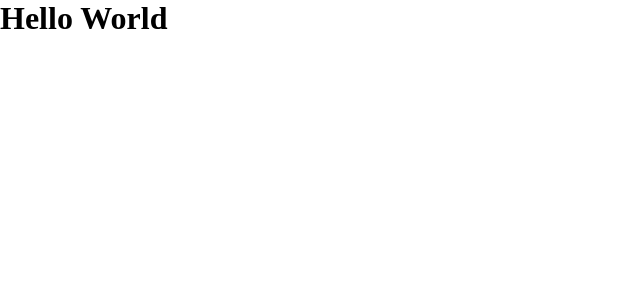
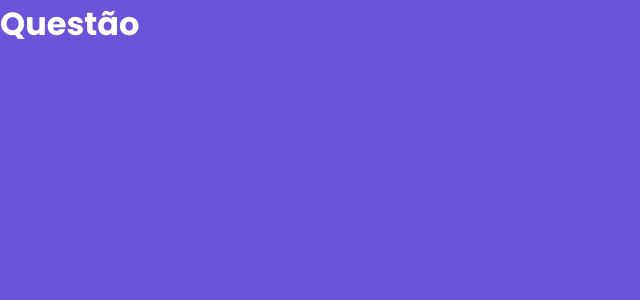
Before and after one commit to neanderdev/projeto-nextjs-quiz, a Next.js app: page / in a window 1280 px wide. Shown: the top 300 px of the page, without its empty margins (0-640 px from the left). Built offline with nearby package versions, Linux system fonts and the light colour scheme.

Commit message:
Iniciando Componente Questão

```diff
--- /dev/null
+++ b/src/components/Questao.tsx
@@ -0,0 +1,17 @@
+import styles from '../styles/Questao.module.css';
+
+import QuestaoModel from '../model/questao';
+
+interface QuestaoProps {
+    valor: QuestaoModel,
+}
+
+export default function Questao(props: QuestaoProps) {
+    const questao = props.valor;
+
+    return (
+        <div className={styles.questao}>
+            <h1>Questão</h1>
+        </div>
+    );
+}
--- a/src/pages/index.tsx
+++ b/src/pages/index.tsx
@@ -1,7 +1,19 @@
+import Questao from '../components/Questao';
+
+import QuestaoModel from '../model/questao';
+import RespostaModel from '../model/resposta';
+
 export default function Home() {
+  const questaoTeste = new QuestaoModel(1, 'Melhor cor?', [
+    RespostaModel.errada('Vermelha'),
+    RespostaModel.errada('Verde'),
+    RespostaModel.errada('Laranja'),
+    RespostaModel.certa('Azul'),
+  ]);
+
   return (
-    <div>
-      <h1>Hello World</h1>
-    </div>
+    <Questao
+      valor={questaoTeste}
+    />
   )
 }
--- /dev/null
+++ b/src/styles/Questao.module.css
@@ -0,0 +1,3 @@
+.questao {
+  display: flex;
+}
--- a/src/styles/globals.css
+++ b/src/styles/globals.css
@@ -1,13 +1,19 @@
+@import url('https://fonts.googleapis.com/css2?family=Poppins:wght@100;200;300;400;500;700&display=swap');
+
 * {
   margin: 0;
   padding: 0;
   box-sizing: border-box;
+
+  font-family: 'Poppins', sans-serif;
 }
 
 html,
 body {
   max-width: 100vw;
-  overflow-x: hidden;
+
+  background-color: #6c54d8;
+  color: #fff;
 }
 
 a {
```
